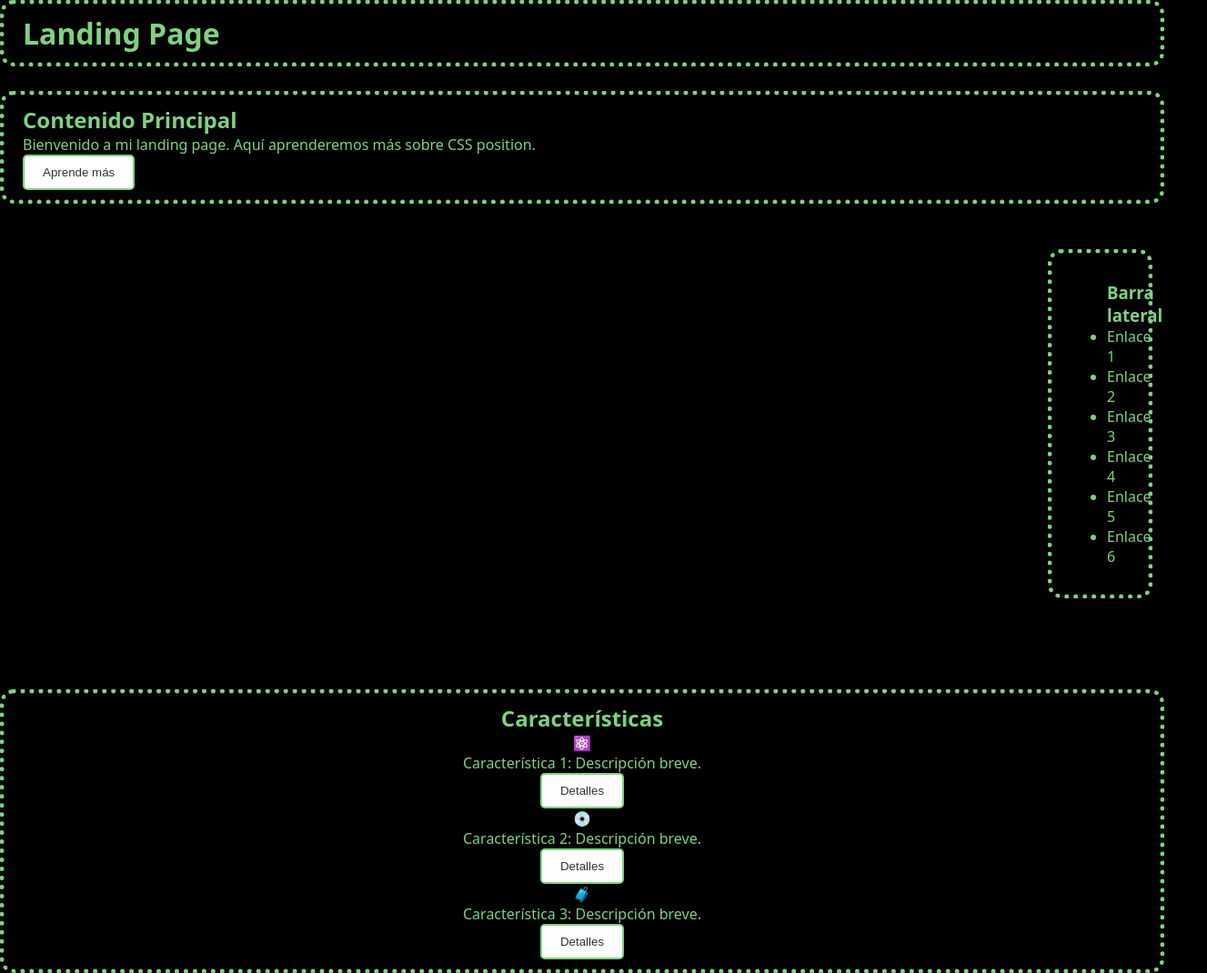
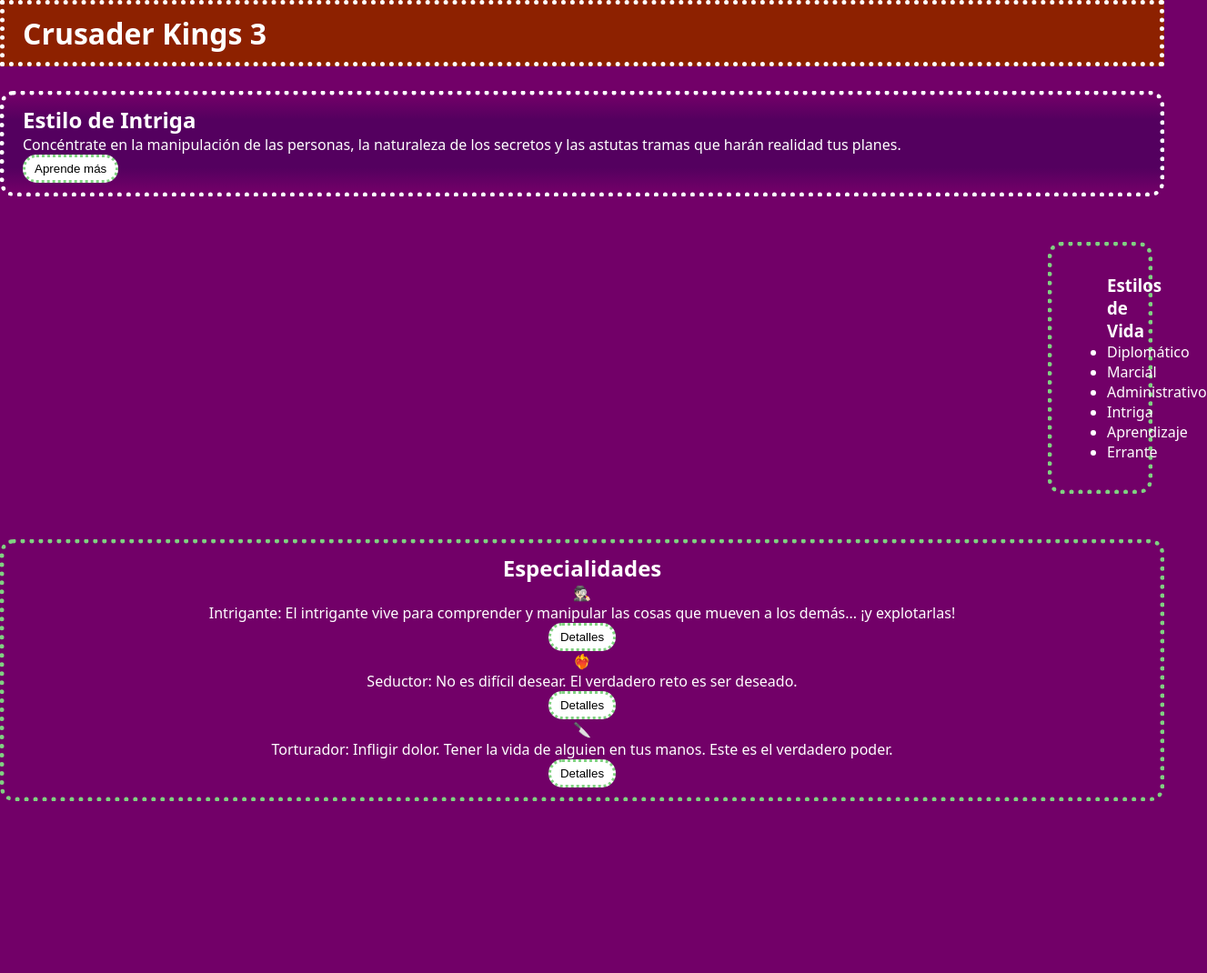
Before and after one commit to cascato12/entrega_posicionamiento, a plain HTML site: page index.html in a window 1280 px wide. Shown: the top 1070 px of the page at 91% size, 1327 px wide, since content can reach past the window. After the commit the page ends 900 px from the top, so only its background shows below. Drawn offline with Linux system fonts and the light colour scheme.

Commit message:
Cambio de colores, degradado en content.

```diff
--- a/index.html
+++ b/index.html
@@ -3,49 +3,60 @@
   <head>
     <meta charset="UTF-8" />
     <meta name="viewport" content="width=device-width, initial-scale=1.0" />
+    <link
+      rel="icon"
+      type="image/x-icon"
+      href="https://ck3.paradoxwikis.com/images/thumb/0/01/Intrigue_lifestyle.png/70px-Intrigue_lifestyle.png"
+    />
     <link rel="stylesheet" href="styles.css" />
-    <title>Landing Page</title>
+    <title>Estilo de Intriga</title>
   </head>
   <body>
     <header>
-      <h1>Landing Page</h1>
+      <h1>Crusader Kings 3</h1>
     </header>
     <main>
       <section class="content">
-        <h2>Contenido Principal</h2>
+        <h2>Estilo de Intriga</h2>
         <p>
-          Bienvenido a mi landing page. Aquí aprenderemos más sobre CSS
-          position.
+          Concéntrate en la manipulación de las personas, la naturaleza de los
+          secretos y las astutas tramas que harán realidad tus planes.
         </p>
         <button class="boton">Aprende más</button>
       </section>
       <aside class="sidebar">
-        <h3>Barra lateral</h3>
+        <h3>Estilos de Vida</h3>
         <ul>
-          <li>Enlace 1</li>
-          <li>Enlace 2</li>
-          <li>Enlace 3</li>
-          <li>Enlace 4</li>
-          <li>Enlace 5</li>
-          <li>Enlace 6</li>
+          <li>Diplomático</li>
+          <li>Marcial</li>
+          <li>Administrativo</li>
+          <li>Intriga</li>
+          <li>Aprendizaje</li>
+          <li>Errante</li>
         </ul>
       </aside>
     </main>
     <section class="features">
-      <h2>Características</h2>
+      <h2>Especialidades</h2>
       <div class="feature">
-        <span>⚛️</span>
-        <p>Característica 1: Descripción breve.</p>
+        <span>🕵🏻</span>
+        <p>
+          Intrigante: El intrigante vive para comprender y manipular las cosas
+          que mueven a los demás... ¡y explotarlas!
+        </p>
         <button class="boton">Detalles</button>
       </div>
       <div class="feature">
-        <span>💿</span>
-        <p>Característica 2: Descripción breve.</p>
+        <span>❤️‍🔥</span>
+        <p>Seductor: No es difícil desear. El verdadero reto es ser deseado.</p>
         <button class="boton">Detalles</button>
       </div>
       <div class="feature">
-        <span>🧳</span>
-        <p>Característica 3: Descripción breve.</p>
+        <span>🔪</span>
+        <p>
+          Torturador: Infligir dolor. Tener la vida de alguien en tus manos.
+          Este es el verdadero poder.
+        </p>
         <button class="boton">Detalles</button>
       </div>
     </section>
--- a/styles.css
+++ b/styles.css
@@ -11,16 +11,16 @@ body {
   margin: 0;
   padding: 0;
   min-height: 100vh;
-  background-color: #000000;
-  color: #80d181;
+  background-color: #720068;
+  color: #ffffff;
 }
 .boton {
-  border: 2px solid #80d181; /* Borde sólido de 2px y color gris oscuro */
-  background-color: #ffffff; /* Fondo blanco */
-  color: #333; /* Texto gris oscuro */
-  padding: 10px 20px; /* Espaciado interno */
-  border-radius: 5px; /* Bordes redondeados */
-  cursor: pointer; /* Cambia el cursor al pasar el ratón */
+  border: 3px dotted #80d181;
+  background-color: #ffffff;
+  color: #000000;
+  padding: 5px 10px;
+  border-radius: 15px;
+  cursor: pointer;
 }
 
 header {
@@ -28,10 +28,9 @@ header {
   top: 0;
   left: 0;
   width: 100%;
-  background-color: #000000;
-  color: #80d181;
-  border: 5px dotted #80d181;
-  border-radius: 15px;
+  background: #8d2100;
+  color: #ffffff;
+  border: 5px dotted #ffffff;
   padding: 10px 20px;
   z-index: 1000;
 }
@@ -39,7 +38,14 @@ header {
 .content {
   margin-top: 100px;
   width: 100%;
-  border: 5px dotted #80d181;
+  background: linear-gradient(
+    to bottom,
+    #720068 0%,
+    #54005f 25%,
+    #54005f 75%,
+    #720068 100%
+  );
+  border: 5px dotted #ffffff;
   border-radius: 15px;
   padding: 10px 20px;
 }
@@ -58,8 +64,8 @@ header {
 
 .features {
   text-align: center;
-  margin-top: 100px;
-  margin-bottom: 10%;
+  margin-top: 50px;
+  margin-bottom: 16%;
   width: 100%;
   border: 5px dotted #80d181;
   border-radius: 15px;
@@ -70,10 +76,9 @@ footer {
   text-align: center;
   position: fixed;
   width: 100%;
-  background-color: #000000;
-  color: #80d181;
-  border: 5px dotted #80d181;
-  border-radius: 15px;
+  background: #8d2100;
+  color: #ffffff;
+  border: 5px dotted #ffffff;
   padding: 10px 20px;
   z-index: 1000;
 }
```
